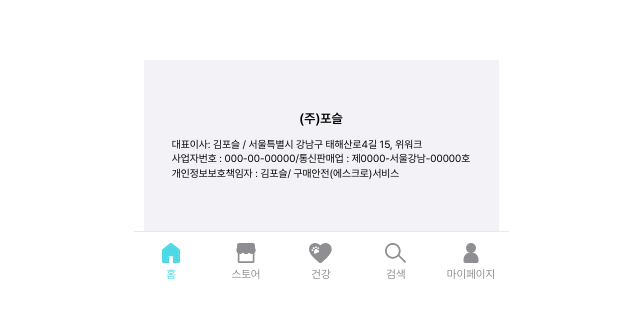
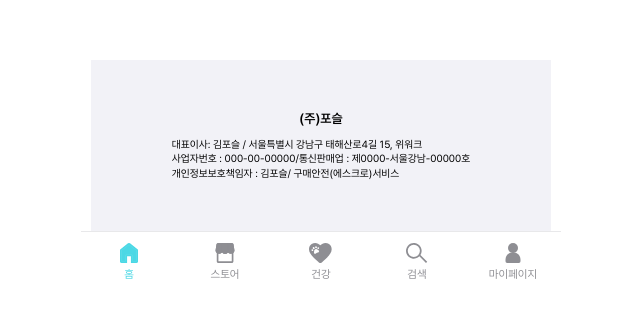
Before and after one commit to Ureca-6-PawSeul/PawSeul, a React (Vite) app in the folder frontend/: page / in a window 1280 px wide. Shown: the part 252-570 px from the top of the page, without its empty margins (319-959 px from the left). Built offline with nearby package versions, Linux system fonts and the light colour scheme; what emotion-reset would draw is missing.

Commit message:
hotfix: 브랜치 충돌 수정

```diff
--- a/frontend/src/components/common/Footer/index.tsx
+++ b/frontend/src/components/common/Footer/index.tsx
@@ -1 +1,2 @@
 export { default as Footer } from './Footer';
+export * from './Footer';
--- a/frontend/src/components/common/Layout/index.tsx
+++ b/frontend/src/components/common/Layout/index.tsx
@@ -1,5 +1,4 @@
 import styled from '@emotion/styled';
-
 import Navbar from '../Navbar';
 import { Flex } from '../Flex';
 import { Header } from '../Header';
@@ -7,11 +6,11 @@ import { Header } from '../Header';
 export const Layout = ({ children }: { children: React.ReactNode }) => {
   return (
     <Wrapper direction="column" align="center">
-      <Header />
-      <Flex width={375} direction="column">
+      <MobileWrapper width={375} direction="column">
+        <Header />
         <Flex padding="0 10px">{children}</Flex>
         <Navbar />
-      </Flex>
+      </MobileWrapper>
     </Wrapper>
   );
 };
--- a/frontend/src/pages/Home.tsx
+++ b/frontend/src/pages/Home.tsx
@@ -4,11 +4,11 @@ import { Footer } from '@components/common/Footer';
 
 const Home = () => {
   return (
-    <>
-      <Wrapper direction="column" align="center">
-        <Footer />
-      </Wrapper>
-    </>
+    <Wrapper direction="column" align="center">
+      <div></div>
+
+      <Footer />
+    </Wrapper>
   );
 };
 
```
